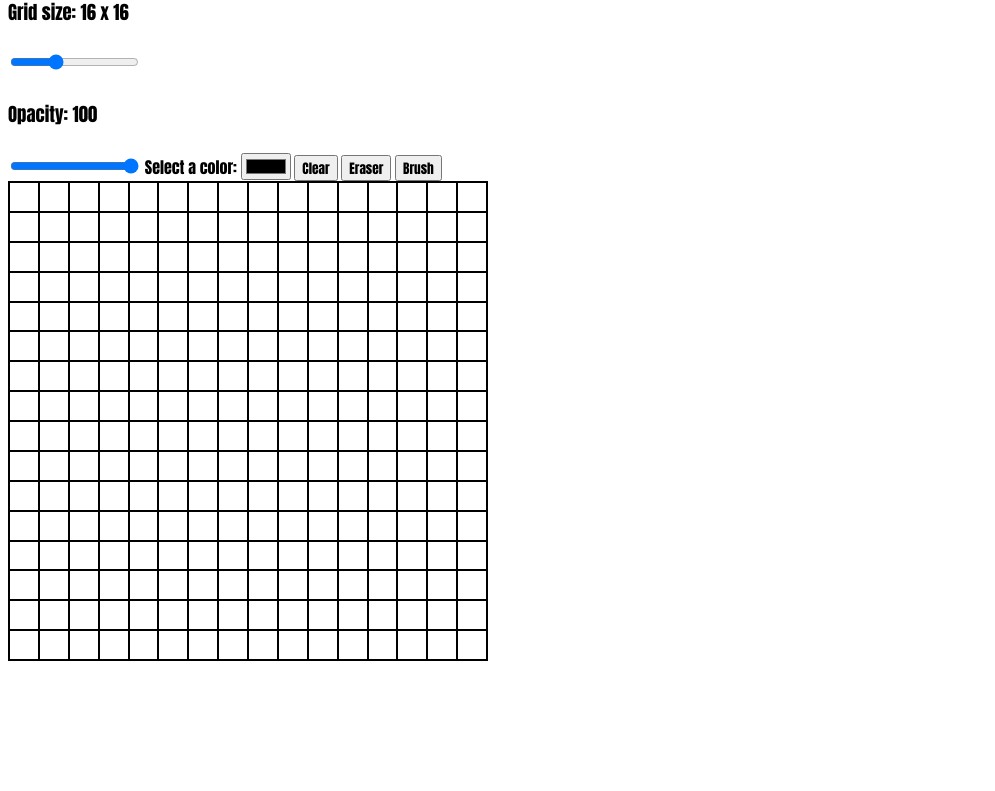
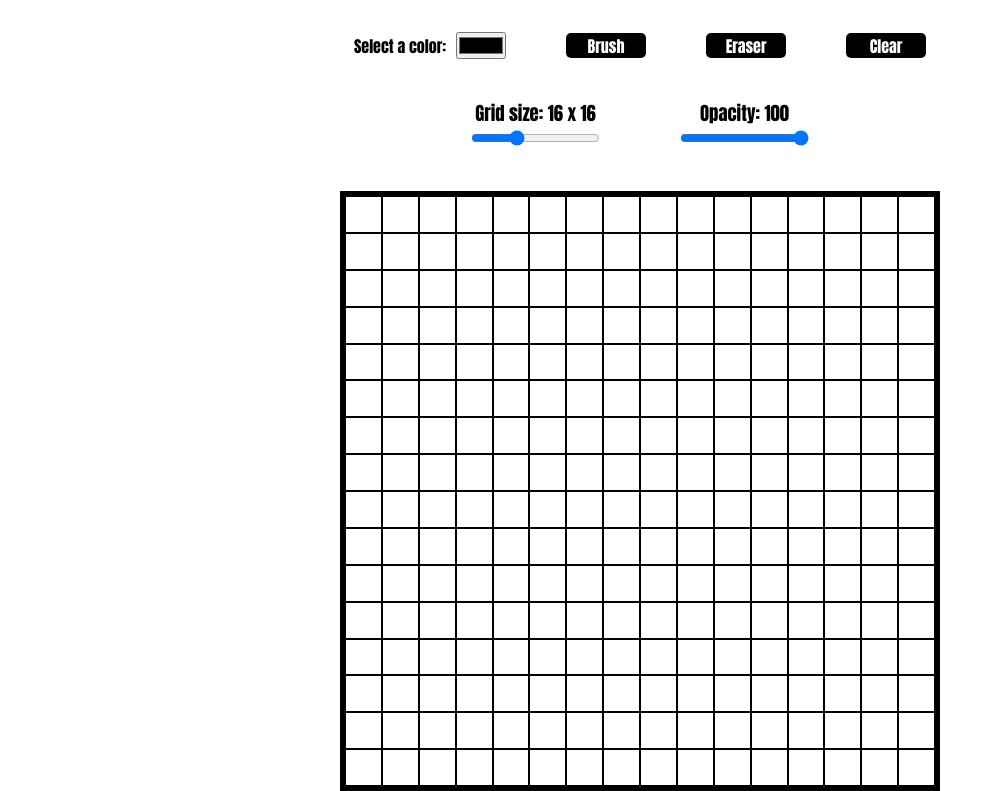
Before and after one commit to Sukheeynwa/etch-a-sketch, a plain HTML site: page index.html in a window 1280 px wide. Shown: the part 97-888 px from the top of the page, without its empty margins (0-995 px from the left). Before the commit the page ends 800 px from the top, so only its background shows below. Drawn offline with Linux system fonts and the light colour scheme.

Commit message:
made graphical user interface better

```diff
--- a/index.html
+++ b/index.html
@@ -7,25 +7,31 @@
 </head>
 <body>
     <h1>Etch a Sketch</h1>
-
-    <h3 id="grid-size-container"></h3>
-    <input type="range" id="grid-picker" min="8" max="32" step="1" value="16">
-
-    <h3 id="opacity-picker-container"></h3>
-    <input type="range" id="opacity-picker" min="0" max="100" step="1" value="100">
-
-    <label for="color-picker">Select a color:</label>
-    <input id="color-picker" type="color">
-
-    <button id = "reset-btn">Clear</button>
-    <button id = "eraser-btn">Eraser</button>
-    <button id = "color-btn">Brush</button>
-
+    <div id="sidebar">
+        <div id = "buttons">
+            <div>
+                <label for="color-picker">Select a color:</label>
+                <input id="color-picker" type="color">
+            </div>
+            <button id = "color-btn">Brush</button>
+            <button id = "eraser-btn">Eraser</button>
+            <button id = "reset-btn">Clear</button>
+        </div>
+        <div id = "picker">
+            <div id = "grid-container">
+                <h3 id="grid-size-container"></h3>
+                <input type="range" id="grid-picker" min="8" max="32" step="1" value="16">
+            </div>
+            <div id = "opacity-container">
+                <h3 id="opacity-picker-container"></h3>
+                <input type="range" id="opacity-picker" min="0" max="100" step="1" value="100">
+            </div>
+        </div>
+    </div>
     <div id = "container">
         <div id = "vertical"></div>
     </div>
-    <div id = "rgb-container"></div>
+
     <script src="javascript.js" defer></script>
-
 </body>
 </html>
--- a/style.css
+++ b/style.css
@@ -1,14 +1,71 @@
 * {
     font-family: Impact, Haettenschweiler, 'Arial Narrow Bold', sans-serif;
     font-weight: 200;
+    text-align: center;
+    margin: 0;
+    padding: 0;
+    box-sizing: border-box;
+    color: black;
+}
+
+h1 {
+    margin-top: 40px;
+}
+
+#picker {
+    margin-top: 40px;
+    display: flex;
+    justify-content: center;
+    gap: 80px;
+}
+
+#buttons {
+    margin-top: 40px;
+    display: flex;
+    justify-content: center;
+    align-items: center;
+    gap: 60px;
+}
+
+#buttons div {
+    display: flex;
+    align-items: center;
+    gap: 10px;
+}
+
+button {
+    background-color: black;
+    color: white;
+    border: none;
+    height: 25px;
+    width: 80px;
+    border-radius: 5px;
+    font-size: 16px;
+}
+
+button:hover {
+    scale: 110%;
+    cursor: pointer;
+}
+
+button:active {
+    scale: 90%;
+    cursor: pointer;
+}
+
+#grid-container,
+#opacity-container {
+    display: inline-block;
 }
 
 #container {
     box-sizing: border-box;
-    width: 480px;
-    height: 480px;
+    width: 600px;
+    height: 600px;
     display: flex;
-    border: solid black 0.1px;
+    border: solid black 5px;
+    margin: auto;
+    margin-top: 40px;
 }
 
 #vertical,
@@ -33,4 +90,5 @@
 
 #div:hover {
     background-color: coral;
+    cursor: pointer;
 }
```
